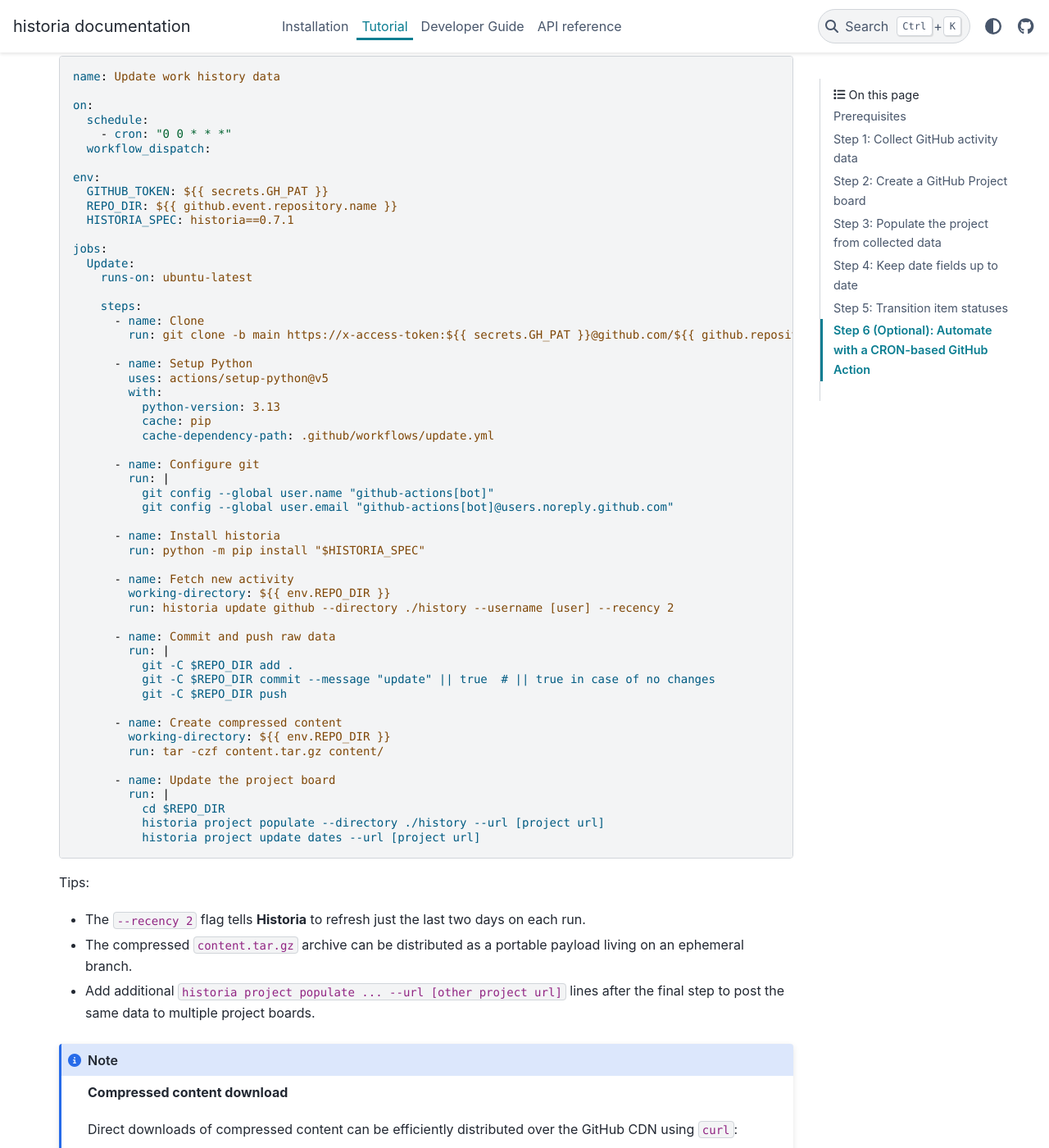
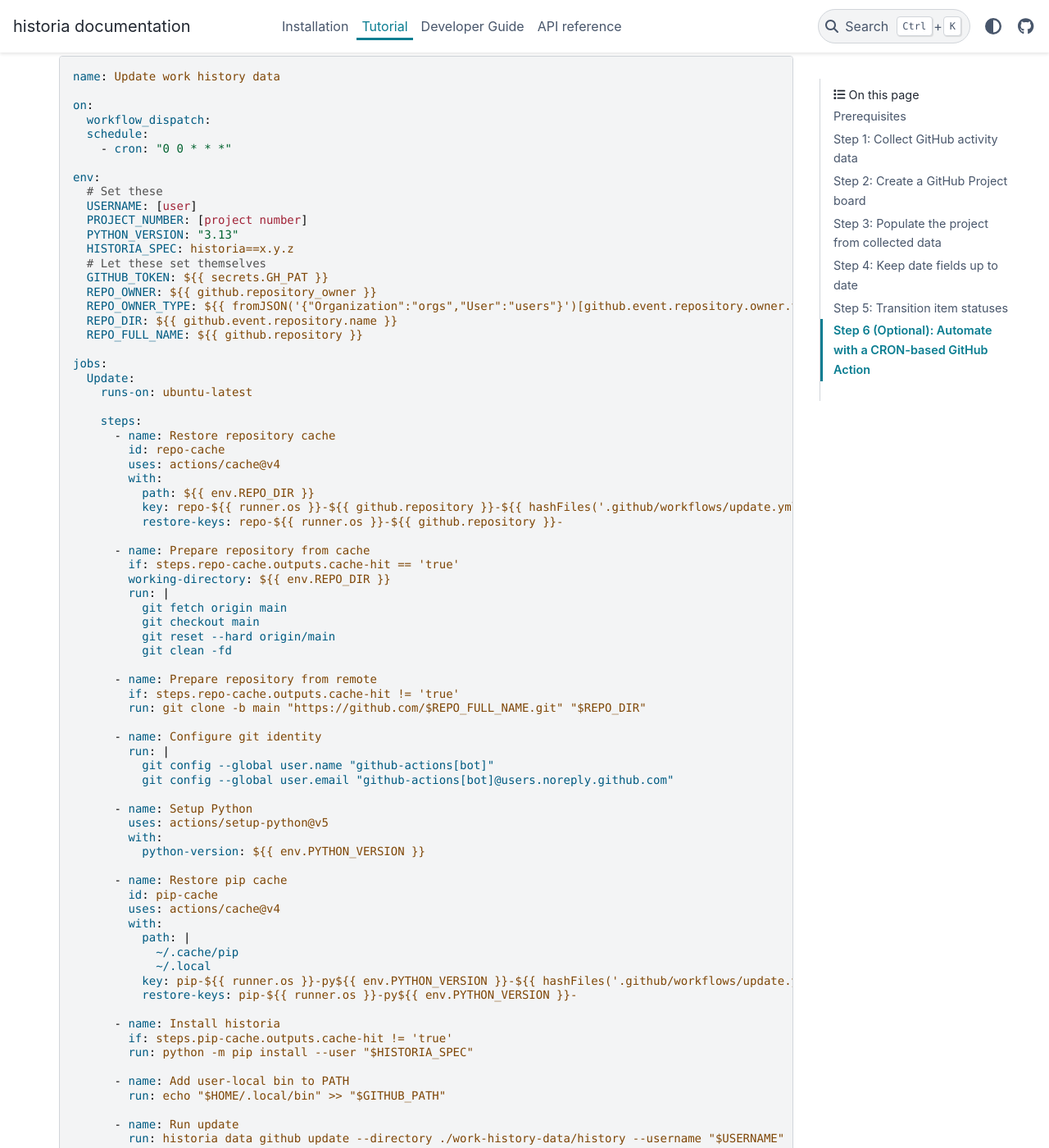
Before and after one commit to CodyCBakerPhD/historia, a Sphinx documentation site: the page built from docs/tutorial/index.md, in a window 1280 px wide and 1400 px high, scrolled down 3512 px. Shown: the whole window at 82% size. Built offline with Sphinx 7.4.7 and the PyData theme 0.15.4, drawn with Linux system fonts in a browser that asks for light colours; some of the changed text lies outside the part shown.

Commit message:
Enhance workflow for updating work history data (#94)
* Enhance workflow for updating work history data

Updated the GitHub Actions workflow for updating work history data, including cache restoration and Python setup.

* Delete work history update workflow

Removed outdated workflow for updating work history data in GitHub projects.

* Update caching explanation in tutorial

Clarify caching efficiency in workflow description.

````diff
--- a/docs/tutorial/index.md
+++ b/docs/tutorial/index.md
@@ -195,56 +195,103 @@
 name: Update work history data
 
 on:
+  workflow_dispatch:
   schedule:
     - cron: "0 0 * * *"
-  workflow_dispatch:
 
 env:
+  # Set these
+  USERNAME: [user]
+  PROJECT_NUMBER: [project number]
+  PYTHON_VERSION: "3.13"
+  HISTORIA_SPEC: historia==x.y.z
+  # Let these set themselves
   GITHUB_TOKEN: ${{ secrets.GH_PAT }}
+  REPO_OWNER: ${{ github.repository_owner }}
+  REPO_OWNER_TYPE: ${{ fromJSON('{"Organization":"orgs","User":"users"}')[github.event.repository.owner.type] }}
   REPO_DIR: ${{ github.event.repository.name }}
-  HISTORIA_SPEC: historia==0.7.1
+  REPO_FULL_NAME: ${{ github.repository }}
 
 jobs:
   Update:
     runs-on: ubuntu-latest
 
     steps:
-      - name: Clone
-        run: git clone -b main https://x-access-token:${{ secrets.GH_PAT }}@github.com/${{ github.repository_owner }}/$REPO_DIR.git
+      - name: Restore repository cache
+        id: repo-cache
+        uses: actions/cache@v4
+        with:
+          path: ${{ env.REPO_DIR }}
+          key: repo-${{ runner.os }}-${{ github.repository }}-${{ hashFiles('.github/workflows/update.yml') }}
+          restore-keys: repo-${{ runner.os }}-${{ github.repository }}-
+
+      - name: Prepare repository from cache
+        if: steps.repo-cache.outputs.cache-hit == 'true'
+        working-directory: ${{ env.REPO_DIR }}
+        run: |
+          git fetch origin main
+          git checkout main
+          git reset --hard origin/main
+          git clean -fd
+
+      - name: Prepare repository from remote
+        if: steps.repo-cache.outputs.cache-hit != 'true'
+        run: git clone -b main "https://github.com/$REPO_FULL_NAME.git" "$REPO_DIR"
+
+      - name: Configure git identity
+        run: |
+          git config --global user.name "github-actions[bot]"
+          git config --global user.email "github-actions[bot]@users.noreply.github.com"
 
       - name: Setup Python
         uses: actions/setup-python@v5
         with:
-          python-version: 3.13
-          cache: pip
-          cache-dependency-path: .github/workflows/update.yml
+          python-version: ${{ env.PYTHON_VERSION }}
 
-      - name: Configure git
-        run: |
-          git config --global user.name "github-actions[bot]"
-          git config --global user.email "github-actions[bot]@users.noreply.github.com"
+      - name: Restore pip cache
+        id: pip-cache
+        uses: actions/cache@v4
+        with:
+          path: |
+            ~/.cache/pip
+            ~/.local
+          key: pip-${{ runner.os }}-py${{ env.PYTHON_VERSION }}-${{ hashFiles('.github/workflows/update.yml') }}
+          restore-keys: pip-${{ runner.os }}-py${{ env.PYTHON_VERSION }}-
 
       - name: Install historia
-        run: python -m pip install "$HISTORIA_SPEC"
+        if: steps.pip-cache.outputs.cache-hit != 'true'
+        run: python -m pip install --user "$HISTORIA_SPEC"
 
-      - name: Fetch new activity
+      - name: Add user-local bin to PATH
+        run: echo "$HOME/.local/bin" >> "$GITHUB_PATH"
+
+      - name: Run update
+        run: historia data github update --directory ./work-history-data/history --username "$USERNAME" --recency 2
+
+      - name: Upload new content
         working-directory: ${{ env.REPO_DIR }}
-        run: historia update github --directory ./history --username [user] --recency 2
-
-      - name: Commit and push raw data
         run: |
-          git -C $REPO_DIR add .
-          git -C $REPO_DIR commit --message "update" || true  # || true in case of no changes
-          git -C $REPO_DIR push
+          git add .
+          git commit --message "update" || true  # || true in case of no changes
+          git push https://x-access-token:${{ secrets.GH_PAT }}@github.com/$REPO_FULL_NAME.git HEAD:main
 
       - name: Create compressed content
         working-directory: ${{ env.REPO_DIR }}
         run: tar -czf content.tar.gz content/
 
-      - name: Update the project board
+      - name: Push archive to dist branch
+        working-directory: ${{ env.REPO_DIR }}
         run: |
-          cd $REPO_DIR
-          historia project populate --directory ./history --url [project url]
+          git checkout --orphan dist
+          git rm -rf --cached .
+          git add content.tar.gz
+          git commit -m "update dist archive [skip ci]"
+          git push https://x-access-token:${{ secrets.GH_PAT }}@github.com/$REPO_FULL_NAME.git HEAD:dist
+
+      - name: Push to GitHub project
+        run: |
+          OWNER_PROJECT_URL="https://github.com/$REPO_OWNER_TYPE/$REPO_OWNER/projects/$PROJECT_NUMBER"
+          historia populate --directory ./work-history-data/history --project-url "$OWNER_PROJECT_URL"
           historia project update dates --url [project url]
 ```
 
````
Also changed, not shown: other parts of docs/tutorial/index.md (+1 -0 lines).
